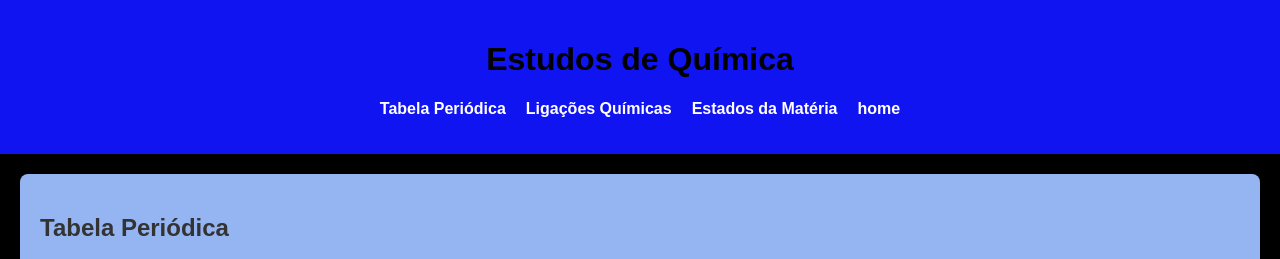
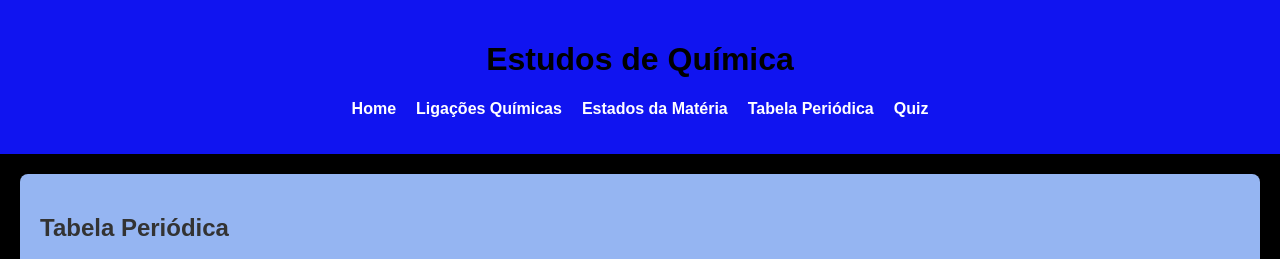
Before and after one commit to joaotls/Trabalho-de-Qu-mica, a plain HTML site: page Public/tabela.html in a window 1280 px wide. Shown: the top 259 px of the page. Drawn offline with Linux system fonts and the light colour scheme.

Commit message:
Update tabela.html

```diff
--- a/Public/tabela.html
+++ b/Public/tabela.html
@@ -11,10 +11,11 @@
     <h1>Estudos de Química</h1>
     <nav>
       <ul>
+        <li><a href="index.html">Home</a></li>
+        <li><a href="ligacoes.html">Ligações Químicas</a></li>
+        <li><a href="estados.html">Estados da Matéria</a></li>
         <li><a href="tabela.html">Tabela Periódica</a></li>
-        <li><a href="ligacoes.html">Ligações Químicas</a></li>
-        <li><a href="#estados">Estados da Matéria</a></li>
-        <li><a href="index.html">home </a></li>
+       <li><a href="quizz.html">Quiz</a></li>
       </ul>
     </nav>
   </header>
```
